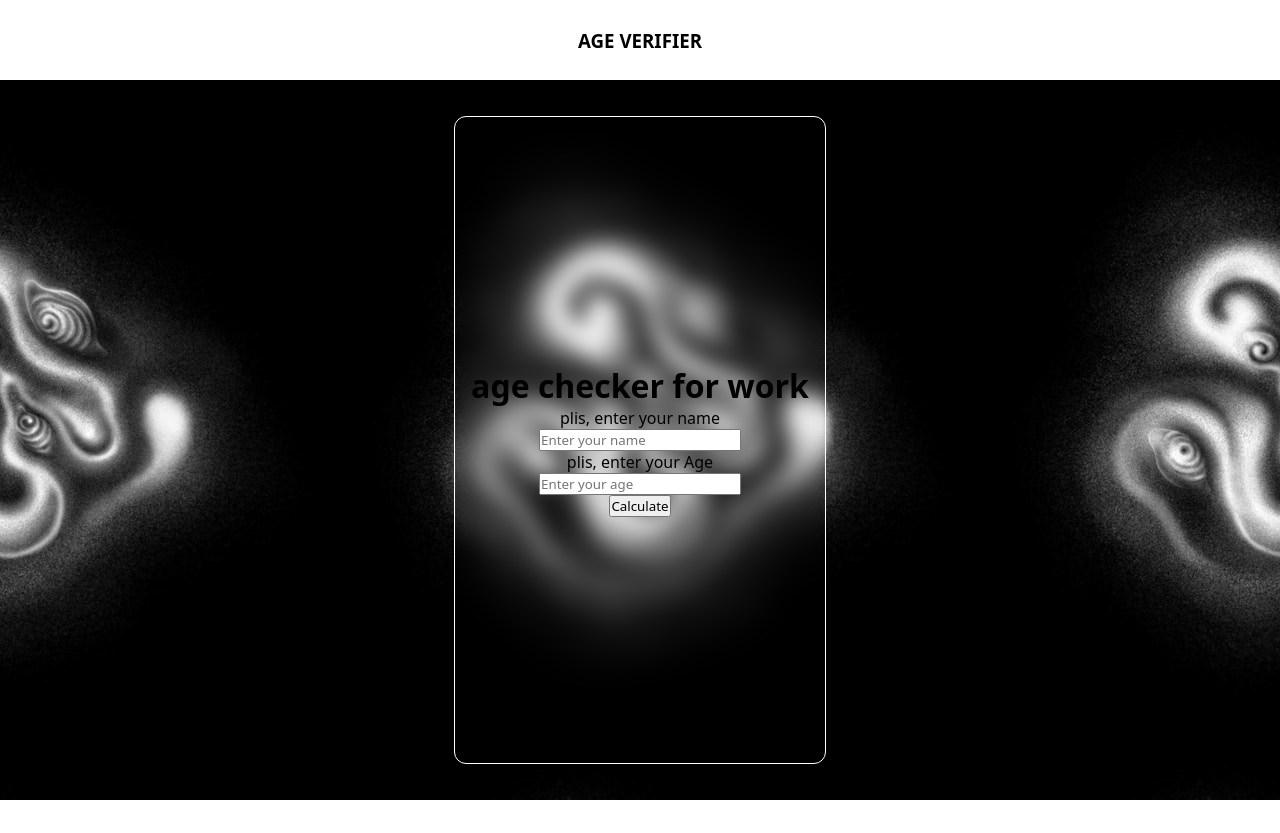
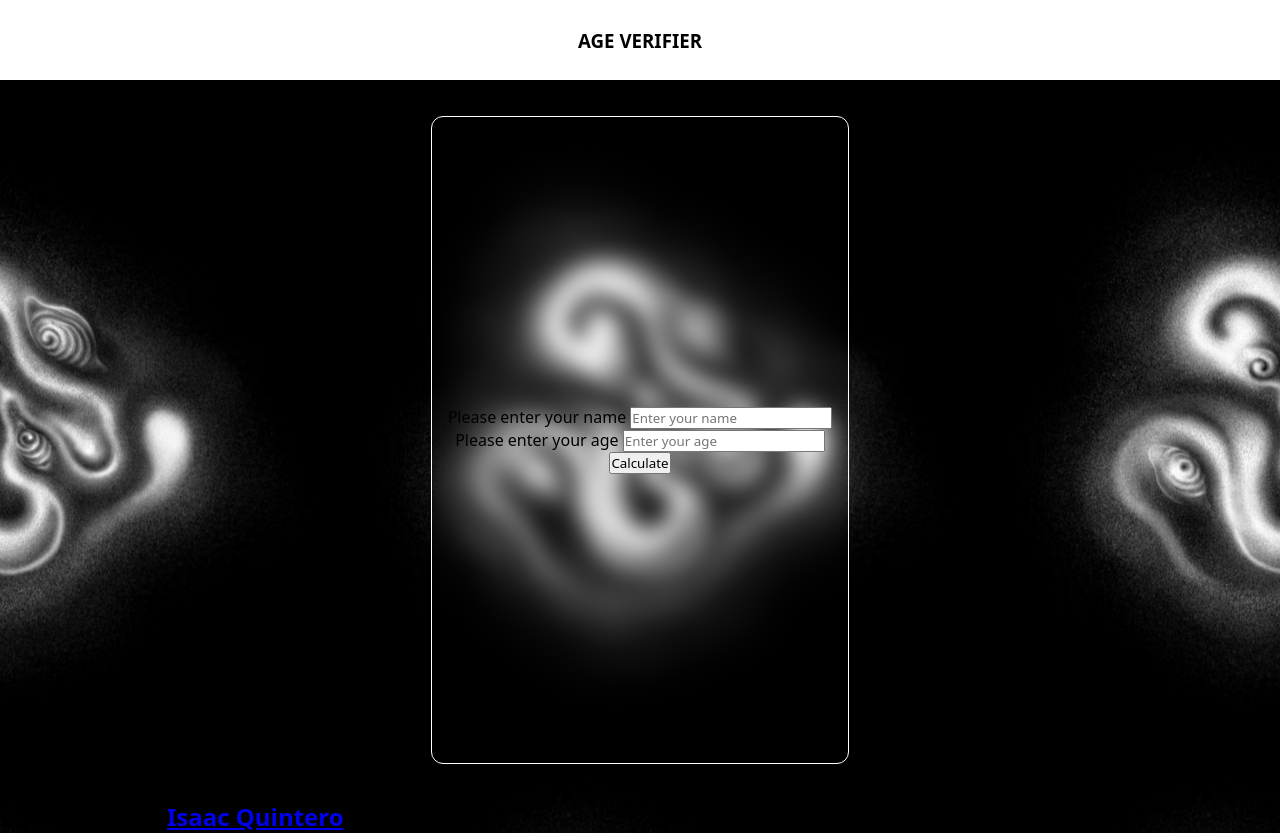
Before and after one commit to iquintero24/trainnings, a plain HTML site: page entrenamiento_m3_s1/index.html in a window 1280 px wide. Before the commit the page ends 800 px from the top, so only its background shows below. Drawn offline with Linux system fonts and the light colour scheme.

Commit message:
feat: add semantics and comments to html

```diff
--- a/entrenamiento_m3_s1/index.html
+++ b/entrenamiento_m3_s1/index.html
@@ -1,14 +1,14 @@
 <!DOCTYPE html>
 <html lang="en">
 <head>
-    <meta charset="UTF-8">
-    <meta name="viewport" content="width=device-width, initial-scale=1.0">
-    <meta name="description" content="Portafolio de Isaac David Quintero Lobo, desarrollador frontend de Barranquilla con habilidades en HTML, CSS, JS, PHP, Python y diseño gráfico." />
+    <meta charset="UTF-8"> <!-- Character encoding -->
+    <meta name="viewport" content="width=device-width, initial-scale=1.0"> <!-- Responsive design -->
+    <meta name="description" content="Age verifier to check if a person is of legal age" />
     <meta name="author" content="Isaac David Quintero Lobo" />
-    <meta name="keywords" content="portafolio, frontend, desarrollador, web, Isaac Quintero, Riwi, diseño gráfico, HTML, CSS, JavaScript, PHP, Python" />
+    <meta name="keywords" content="age, name, javascript, web, training" />
     <meta name="robots" content="index, follow" />
     <meta http-equiv="X-UA-Compatible" content="IE=edge" />
-    <link rel="stylesheet" href="./src/css/style.css">
+    <link rel="stylesheet" href="./src/css/style.css"> <!-- CSS stylesheet -->
     <title>Age</title>
 </head>
 <body>
@@ -18,24 +18,27 @@
     </header>
 
     <main>
-        <form action="" id="formAge">
-            <h1>age checker for work</h1>
-            <label for="name">plis, enter your name</label>
-            <input type="text" name="name" placeholder="Enter your name" required>
+        <form id="formAge"> <!-- Form for age verification -->
+            <label for="name">
+                Please enter your name
+                <input type="text" name="name" placeholder="Enter your name" required>
+            </label>
 
-            <label for="Age">plis, enter your Age</label>
-            <input type="number" name="age" value="age" placeholder="Enter your age" required>
+            <label for="age">
+                Please enter your age
+                <input type="number" name="age" placeholder="Enter your age" required>
+            </label>
 
             <button class="calculate" type="submit" name="submit">Calculate</button>
-
         </form>
 
-        <p id="result"></p>
-
+        <div id="message_div"></div> <!-- Div for messages -->
     </main>
 
+    <footer>
+        <h2>Developed by <a href="https://github.com/iquintero24">Isaac Quintero</a></h2>
+    </footer>
 
-    <script src="./src/js/main.js"></script>
-
+    <script src="./src/js/main.js"></script> <!-- JavaScript file -->
 </body>
 </html>
```
